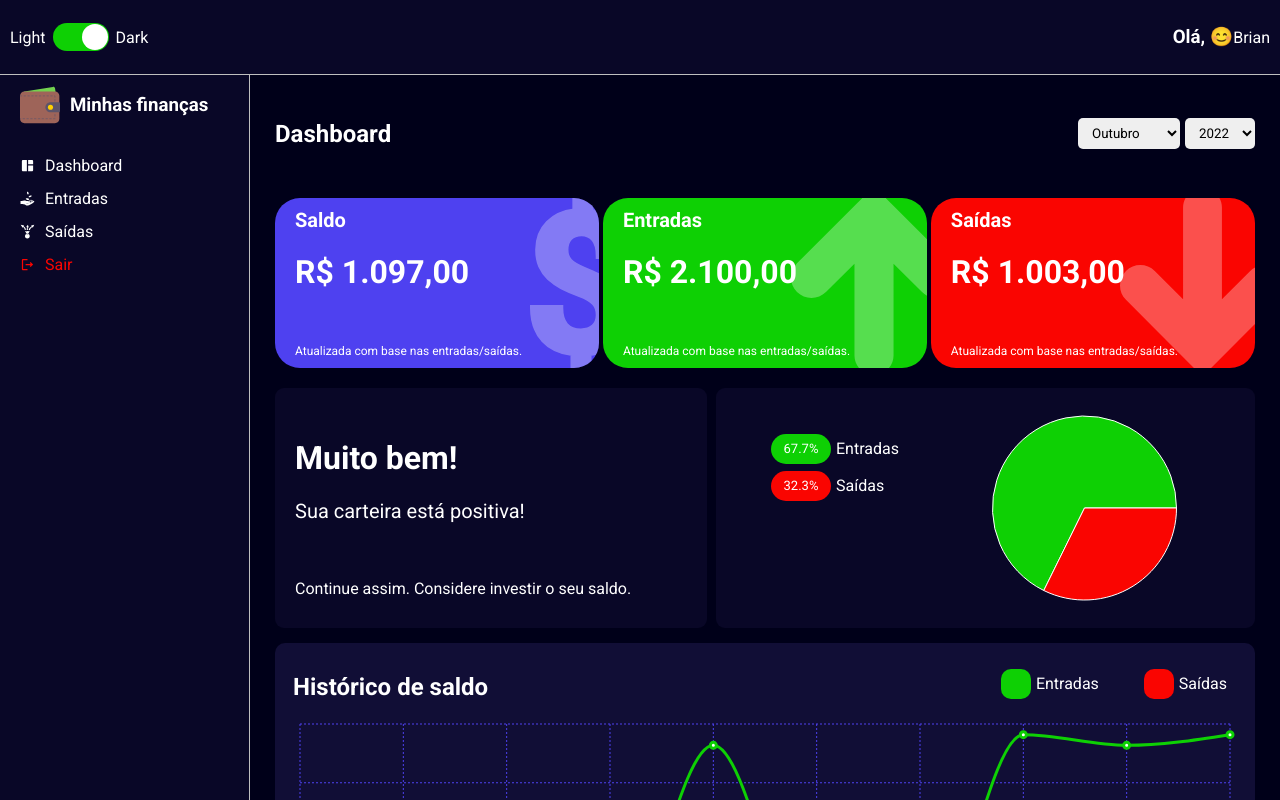
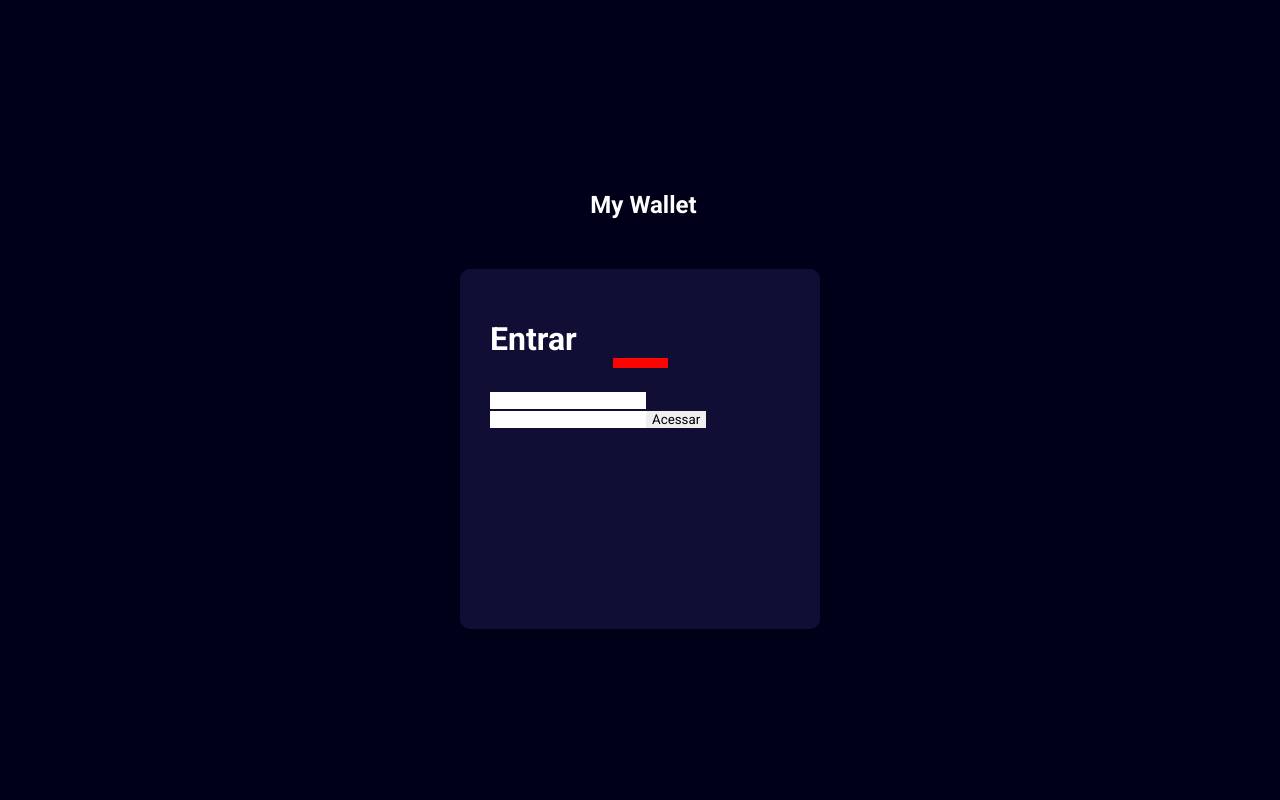
Before and after one commit to BVictorsk/my_finances, a React (Create React App) app: page / in a window 1280 px wide. Built offline with nearby package versions, Linux system fonts and the light colour scheme.

Commit message:
added login page

```diff
--- a/src/pages/signIn/index.tsx
+++ b/src/pages/signIn/index.tsx
@@ -1,8 +1,24 @@
 import React from 'react'
+import logoImg from "../../assets/logo.svg"
+
+import { Container, Logo, Form, FormTitle } from "./style"
 
 const SignIn: React.FC = () => {
     return (
-        <h1>Dashboard</h1>
+        <Container>
+            <Logo>
+                <h2>My Wallet</h2>
+            </Logo>
+
+            <Form>
+                <FormTitle>Entrar</FormTitle>
+
+                <input type="text"></input>
+                <input type="text"></input>
+
+                <button type="submit">Acessar</button>
+            </Form>
+        </Container>
     );
 }
 
--- /dev/null
+++ b/src/pages/signIn/style.ts
@@ -0,0 +1,48 @@
+import styled from "styled-components";
+
+export const Container = styled.div `
+    height: 100vh;
+    display: flex;
+    flex: 1;
+    flex-direction: column;
+    justify-content: center;
+    align-items: center;
+
+    background-color: ${props => props.theme.colors.primary};
+
+`;
+
+export const Logo = styled.div `
+    display: flex;
+    align-items: center;
+
+    margin-bottom: 30px;
+
+    > h2 {
+        color: ${props => props.theme.colors.white};
+        margin-left: 7px;
+    }
+`;
+
+export const Form = styled.form `
+    width: 300px;
+    height: 300px;
+
+    padding: 30px;
+
+    border-radius: 10px;
+    background-color: ${props => props.theme.colors.tertiary};
+
+`;
+
+export const FormTitle = styled.h1 `
+    color: ${props => props.theme.colors.white};
+
+    &:after {
+        content: '';
+        display: block;
+        width: 55px;
+        margin: 0 auto;
+        border-bottom: 10px solid ${props => props.theme.colors.warning}
+    }
+`;
--- /dev/null
+++ b/src/routes/auth.routes.tsx
@@ -0,0 +1,12 @@
+import React from 'react';
+import SignIn from '../pages/signIn';
+
+import { Routes, Route } from 'react-router-dom';
+
+const AuthRoutes: React.FC = () => (
+        <Routes>
+            <Route path="/" element={<SignIn/>} />
+        </Routes>
+);
+
+export default AuthRoutes;
--- a/src/routes/index.tsx
+++ b/src/routes/index.tsx
@@ -1,10 +1,11 @@
-import React from 'react'
-import App from './app.routes'
+// import React from 'react'
+// import App from './app.routes'
+import Auth from './auth.routes'
 import { BrowserRouter } from 'react-router-dom'
 
 const Switch = () =>(
     <BrowserRouter>
-        <App />
+        <Auth />
     </BrowserRouter>
 )
 
```
